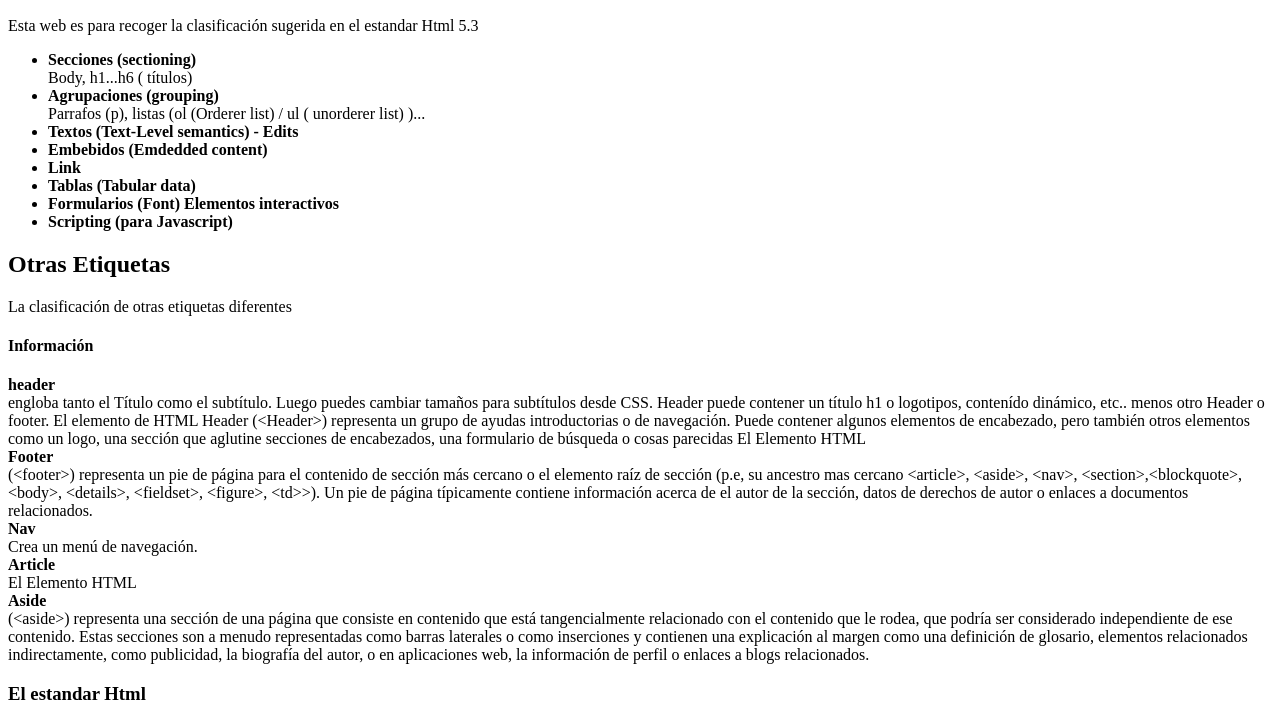
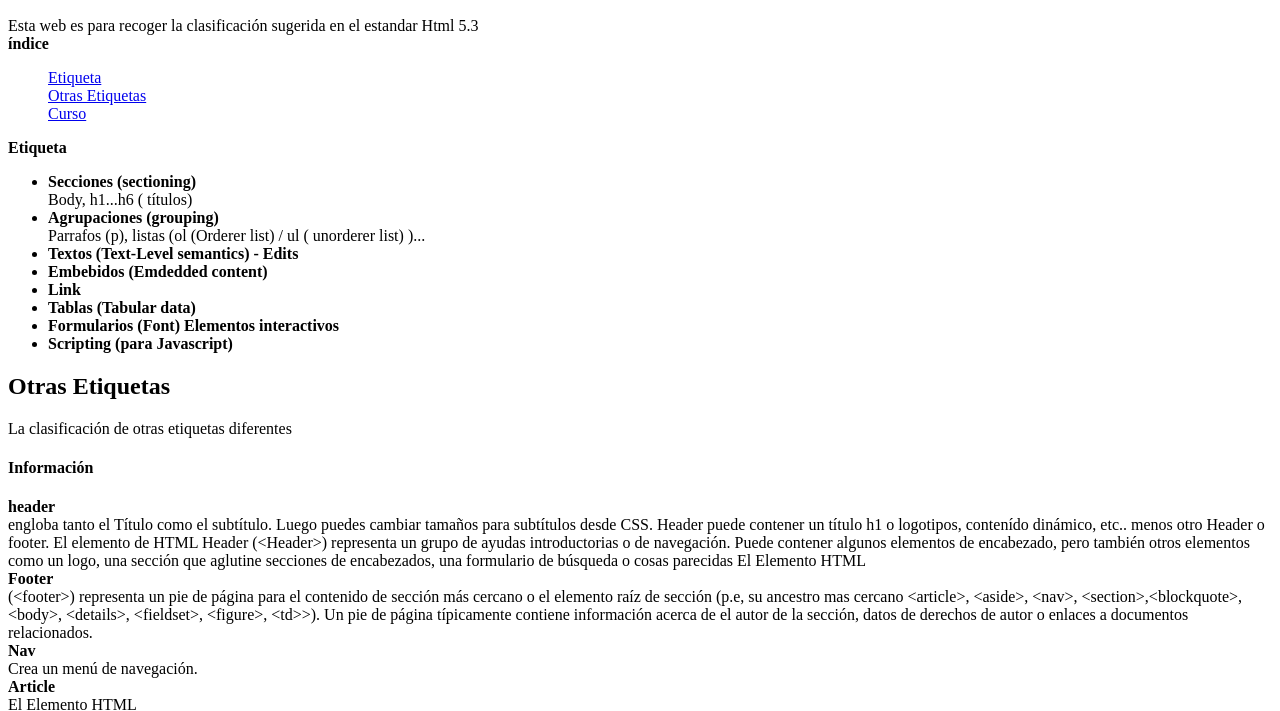
Before and after one commit to AlbaCAngel/AlbaC_web, a plain HTML site: page etiquetas.html in a window 1280 px wide. Shown: the part 50-761 px from the top of the page. Drawn offline with Linux system fonts and the light colour scheme; files that its build step writes are made by us from their sources.

Commit message:
EtiquetasHtmlcontinuación

```diff
--- /dev/null
+++ b/CSS/Cssreset.css
@@ -0,0 +1,48 @@
+/* http://meyerweb.com/eric/tools/css/reset/
+   v2.0 | 20110126
+   License: none (public domain)
+*/
+
+html, body, div, span, applet, object, iframe,
+h1, h2, h3, h4, h5, h6, p, blockquote, pre,
+a, abbr, acronym, address, big, cite, code,
+del, dfn, em, img, ins, kbd, q, s, samp,
+small, strike, strong, sub, sup, tt, var,
+b, u, i, center,
+dl, dt, dd, ol, ul, li,
+fieldset, form, label, legend,
+table, caption, tbody, tfoot, thead, tr, th, td,
+article, aside, canvas, details, embed,
+figure, figcaption, footer, header, hgroup,
+menu, nav, output, ruby, section, summary,
+time, mark, audio, video {
+	margin: 0;
+	padding: 0;
+	border: 0;
+	font-size: 100%;
+	font: inherit;
+	vertical-align: baseline;
+}
+/* HTML5 display-role reset for older browsers */
+article, aside, details, figcaption, figure,
+footer, header, hgroup, menu, nav, section {
+	display: block;
+}
+body {
+	line-height: 1;
+}
+ol, ul {
+	list-style: none;
+}
+blockquote, q {
+	quotes: none;
+}
+blockquote:before, blockquote:after,
+q:before, q:after {
+	content: '';
+	content: none;
+}
+table {
+	border-collapse: collapse;
+	border-spacing: 0;
+}
--- /dev/null
+++ b/CSS/etiquetas.css
@@ -0,0 +1,7 @@
+ol,ul nav{
+    list-style: none;
+}
+a{
+text-decoration: none
+color: inherit;
+}
--- a/etiquetas.html
+++ b/etiquetas.html
@@ -8,18 +8,28 @@
     <title>Etiquetas HTML</title>
     <style>        p {display: inline;}
              strong {display:block;}
-
     </style>
+    <link rel="stylesheet" href=etiquetas.css>
+    <!-- <link rel="stylesheet" href="Cssreset.css"> -->
 
 </head>
 <body>
 <section>
   <header>
     <h1> Etiquetas HTML </h1>
+    <p>Esta web es para recoger la clasificación sugerida en el estandar Html 5.3</p>
+    <p2><strong>índice</strong></p2>
+    <nav> <ol>
+        <li><a href="#Etiqueta">Etiqueta</a></li>
+        <li><a href="#Otras Etiquetas">Otras Etiquetas</a></li>
+        <li><a href="#Curso">Curso</a></li>
+    </ol></nav>
 </header>
+</section>
+<section id="Etiqueta">
 
-    <p>Esta web es para recoger la clasificación sugerida en el estandar Html 5.3</p>
-<ul>
+<p3><strong>Etiqueta</strong></p3>
+    <ul>
  <li>  <strong> Secciones (sectioning) </strong> </li>
            Body, h1...h6 ( títulos)
  <li>  <strong>Agrupaciones (grouping) </strong></li>
@@ -32,7 +42,7 @@
  <li>  <strong>Scripting (para Javascript) </strong></li>
 </section>
 
-<article>
+<article id="Otras Etiquetas">
     <h2> Otras Etiquetas</h1>
     <p>La clasificación de otras etiquetas diferentes </p>
  <!-- Esquema
@@ -64,7 +74,7 @@
 
 </aside>
 
-<section>
+<section id="Curso">
 <p><h1> <strong> Curso </strong> </h1> </p>
 
 <p>
```
